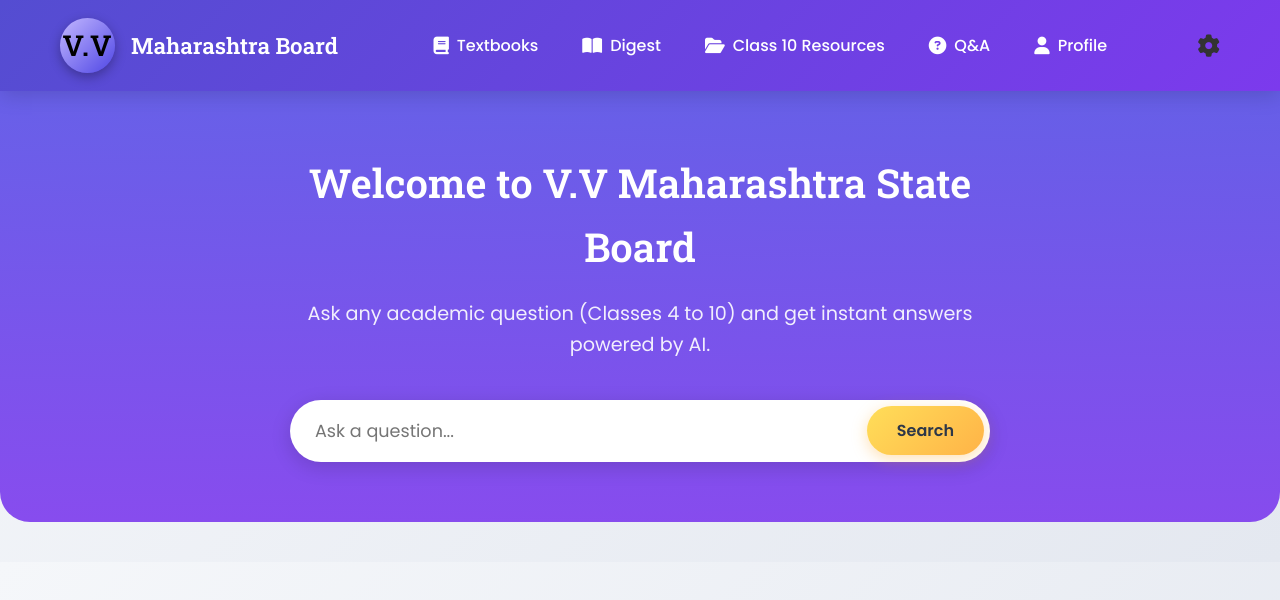
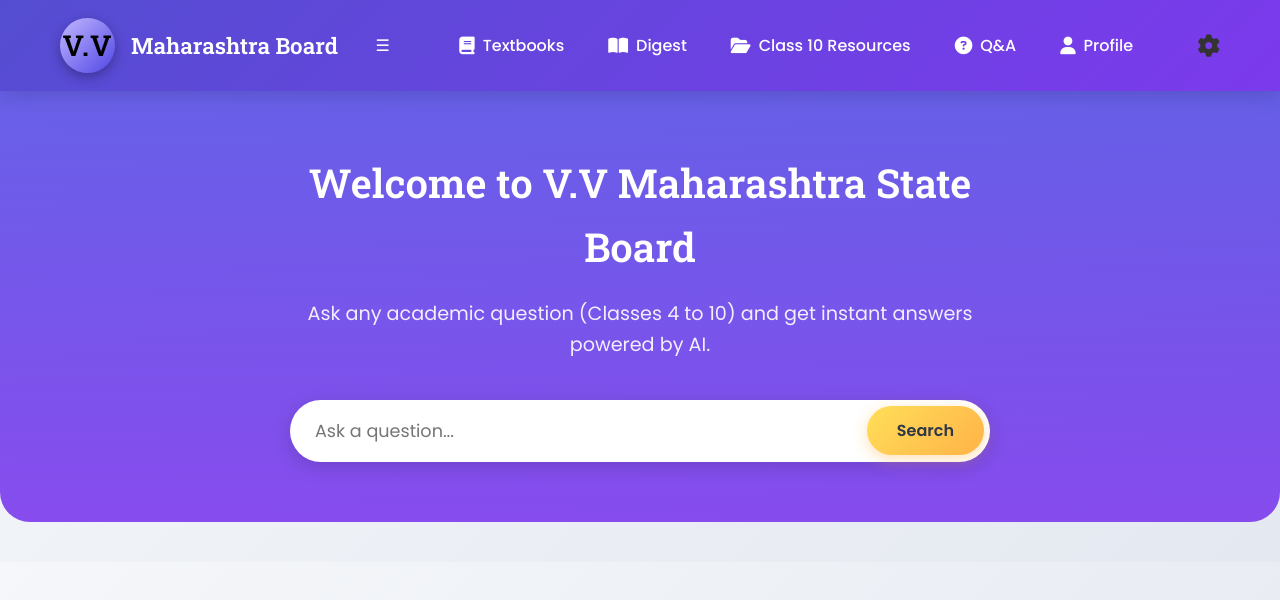
Before and after one commit to varad117/V.V, a plain HTML site: page index.html in a window 1280 px wide. Drawn offline with Linux system fonts and the light colour scheme.

Commit message:
Update index.html

```diff
--- a/index.html
+++ b/index.html
@@ -11,25 +11,30 @@
 </head>
 <body>
 
-  <!-- HEADER -->
-  <header>
+<!-- HEADER -->
+<header>
   <div class="container header-content">
     <div class="logo">
       <div class="logo-circle"><span>V.V</span></div>
       <div class="logo-text">Maharashtra Board</div>
     </div>
 
+    <!-- Hamburger menu (mobile only) -->
+    <div class="menu-toggle" onclick="document.querySelector('nav ul').classList.toggle('show')">
+      ☰
+    </div>
+
     <nav aria-label="Main navigation">
       <ul>
         <li><a href="textbooks.html"><i class="fas fa-book"></i> Textbooks</a></li>
-         <li><a href="digest.html"><i class="fas fa-book-open"></i> Digest</a></li>
+        <li><a href="digest.html"><i class="fas fa-book-open"></i> Digest</a></li>
         <li><a href="class10.html" target="_blank"><i class="fas fa-folder-open"></i> Class 10 Resources</a></li>
         <li><a href="qa.html"><i class="fas fa-question-circle"></i> Q&A</a></li>
         <li><a href="profile.html"><i class="fas fa-user"></i> Profile</a></li>
       </ul>
     </nav>
 
-    <!-- Keep this one -->
+    <!-- Settings -->
     <div class="settings-wrapper">
       <button id="settingsBtn" aria-label="Open settings">
         <i class="fas fa-cog"></i>
@@ -43,8 +48,6 @@
         </label>
       </div>
     </div>
-
-
   </div>
 </header>
 
```
